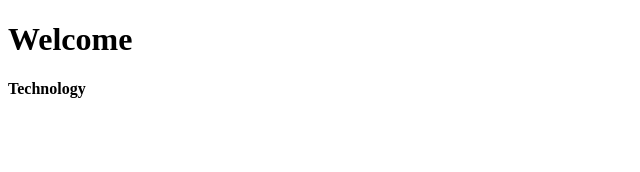
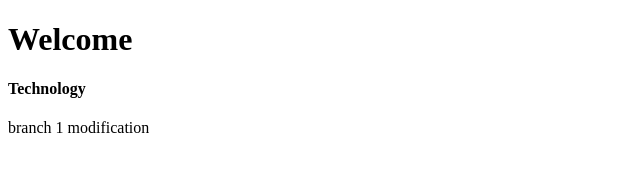
Before and after one commit to khk3/PROJECT1, a plain HTML site: page index.html in a window 1280 px wide. Shown: the whole page, without its empty margins (0-640 px from the left). Drawn offline with Linux system fonts and the light colour scheme.

Commit message:
branch 1 mod

```diff
--- a/index.html
+++ b/index.html
@@ -10,6 +10,7 @@
 <body>
     <h1>Welcome</h1>
     <h4>Technology</h4>
+    <p>branch 1 modification</p>
 
 </body>
 </html>
```
